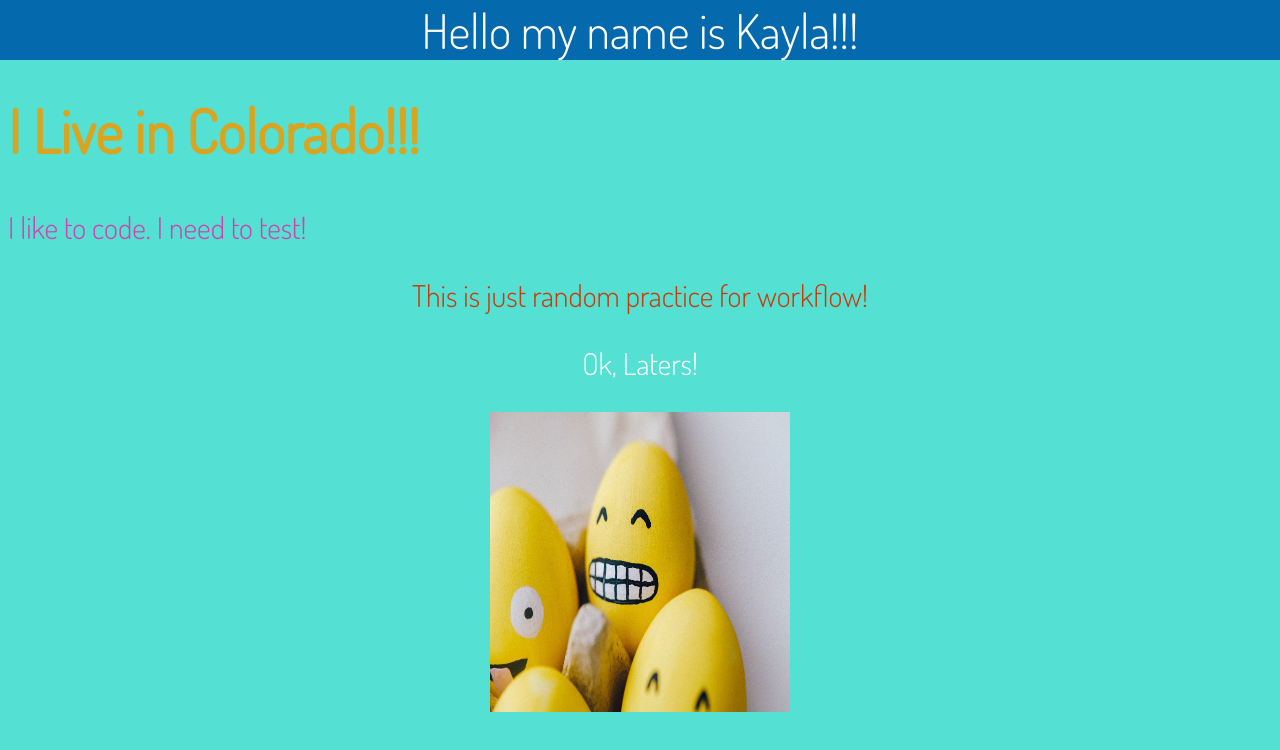
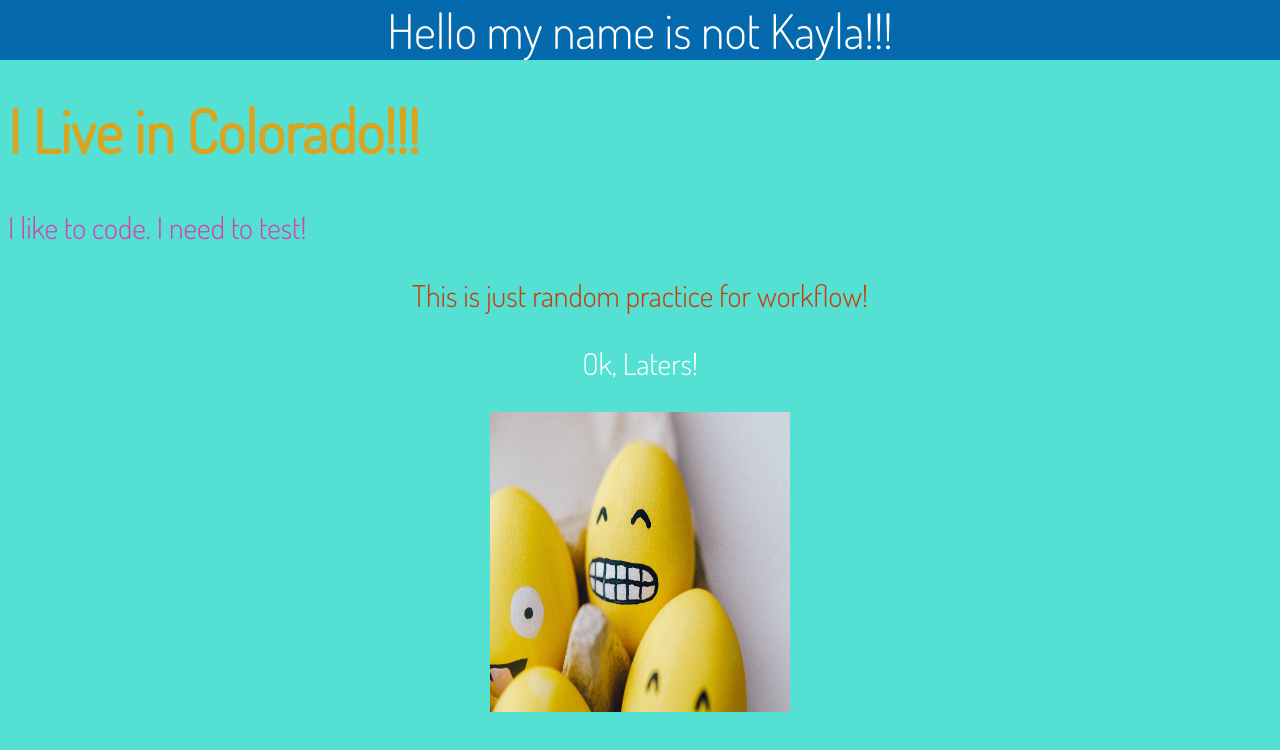
Before and after one commit to Kstrohfus/workflow-practice, a plain HTML site: page index.html in a window 1280 px wide. Drawn offline with Linux system fonts and the light colour scheme; a web font is replaced by a local one.

Commit message:
Changed name wording

```diff
--- a/index.html
+++ b/index.html
@@ -15,7 +15,7 @@
     <title>Workflow Practice</title>
   </head>
   <body>
-    <header>Hello my name is Kayla!!!</header>
+    <header>Hello my name is not Kayla!!!</header>
     <h1>I Live in Colorado!!!</h1>
     <div>
       <p class="code">I like to code. I need to test!</p>
```
